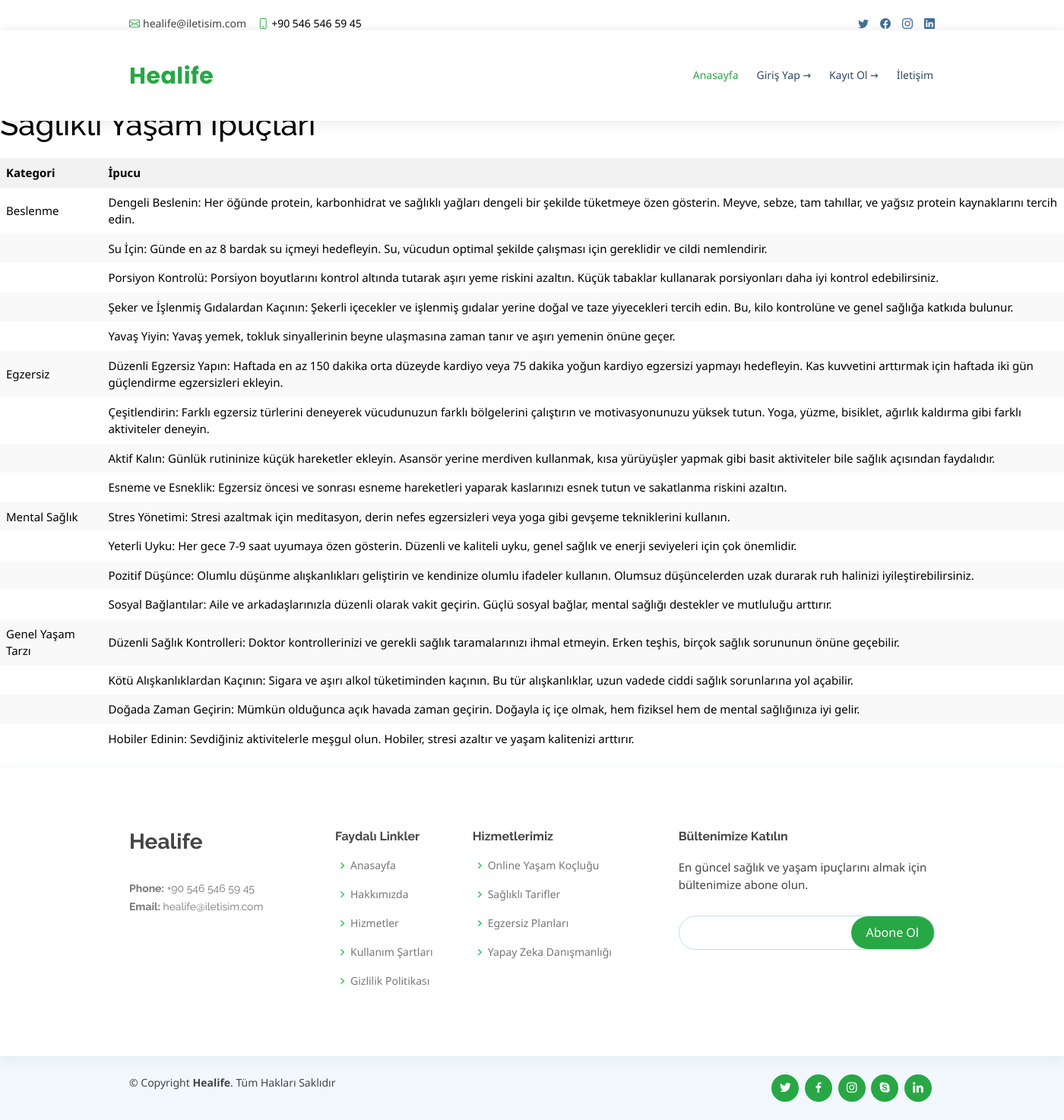
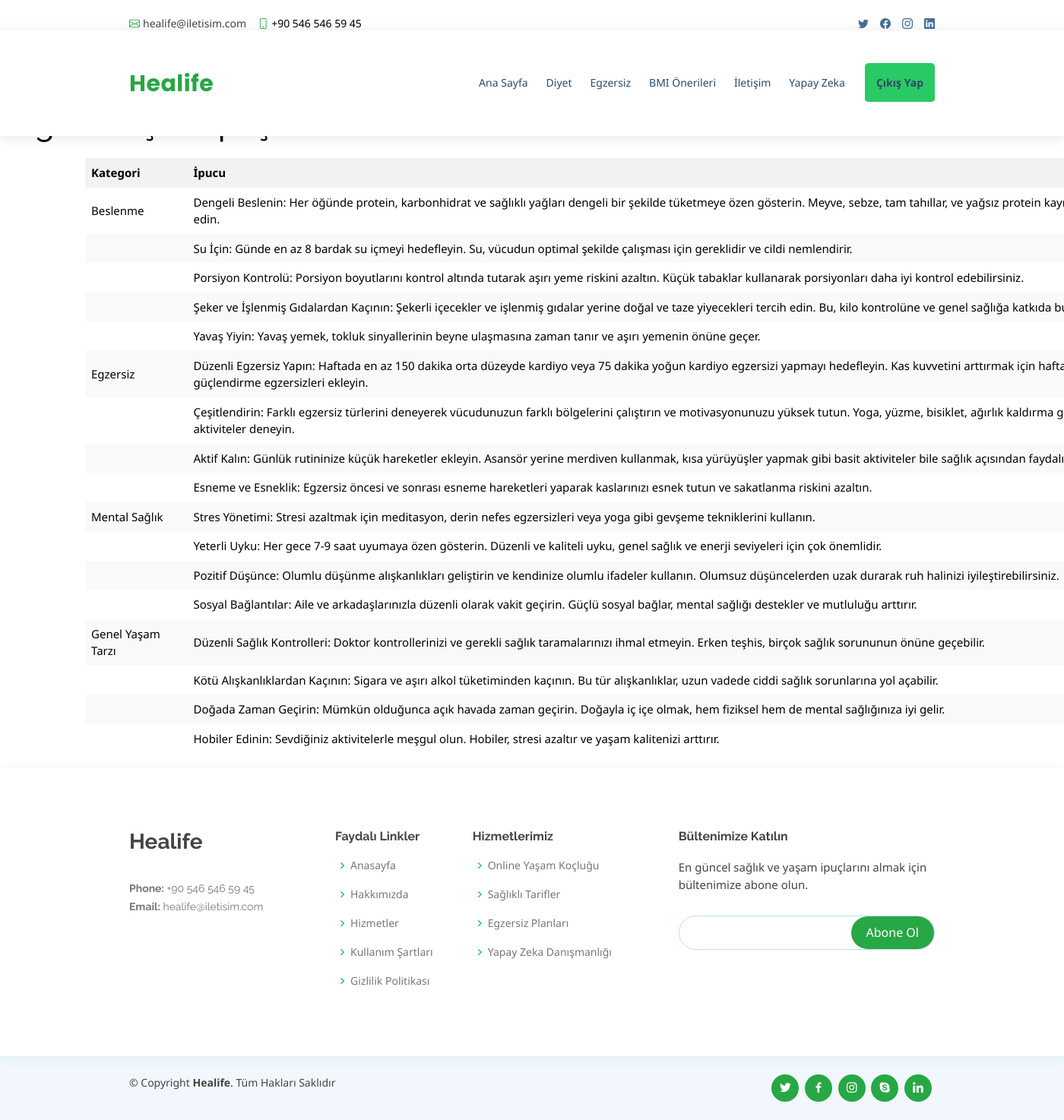
Before and after one commit to bsenurbas/PROJE, a Django app: a page that uses Proje/templates/ipucları.html in a window 1400 px wide; the page is wider, and only the part inside the window is pictured. Shown: that part at 76% size. Run offline with Django 4.2, Linux system fonts and the light colour scheme; some libraries are stand-ins or nearby versions.

Commit message:
düzenlemeler yapıldı

```diff
--- a/Proje/templates/ipucları.html
+++ b/Proje/templates/ipucları.html
@@ -77,10 +77,13 @@
 
             <nav id="navbar" class="navbar order-last order-lg-0">
                 <ul>
-                    <li><a class="nav-link scrollto active" href="#hero">Anasayfa</a></li>
-                    <li><a class="nav-link scrollto" href="{% url 'login' %}">Giriş Yap →</a></li>
-                    <li><a class="nav-link scrollto" href="{% url 'register' %}">Kayıt Ol →</a></li>
-                    <li><a class="nav-link scrollto" href="{% url 'contact_page' %}">İletişim</a></li>
+                    <li><a href="{% url 'home' %}">Ana Sayfa</a></li>
+                    <li><a href="{% url 'diets_page' %}">Diyet</a></li>
+                    <li><a href="{% url 'training_page' %}">Egzersiz</a></li>
+                    <li><a href="{% url 'bmi_recommendations' %}">BMI Önerileri</a></li>
+                    <li><a href="{% url 'contact_page' %}">İletişim</a></li>
+                    <li><a href="{% url 'yapayzeka' %}">Yapay Zeka</a></li>
+                    <li><a style="padding: 15px;" href="{% url 'logout' %}" class="btn logout-btn">Çıkış Yap</a></li>
                 </ul>
                 <i class="bi bi-list mobile-nav-toggle"></i>
             </nav><!-- .navbar -->
@@ -90,9 +93,9 @@
 
     <body>
 
-        <h1 class="baslik">Sağlıklı Yaşam İpuçları</h1>
+        <h1  class="baslik">Sağlıklı Yaşam İpuçları</h1>
 
-        <table>
+        <table style="margin-left: 8%;">
             <thead>
                 <tr>
                     <th>Kategori</th>
```
Also changed, not shown: Proje/templates/user.html (+5 -3 lines), Proje/templates/yapayzeka.html (+10 -5 lines).
